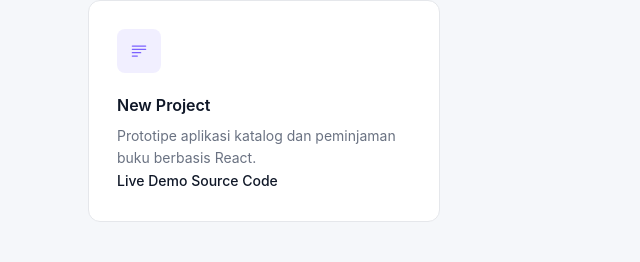
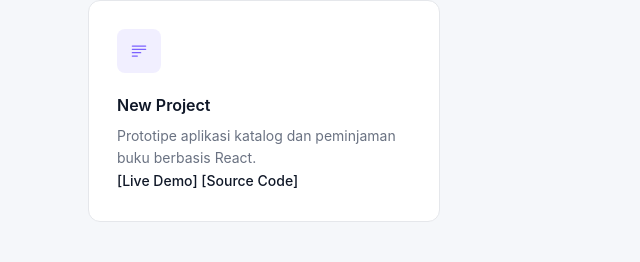
Before and after one commit to hannyprasetya976-maker/portofolio_1, a website: page index.html in a window 1280 px wide. Shown: the part 1315-1577 px from the top of the page, 0-640 px from the left. Drawn offline with Linux system fonts and the light colour scheme.

Commit message:
Update index.html

```diff
--- a/index.html
+++ b/index.html
@@ -190,10 +190,10 @@
           <p class="text-gray-500 text-sm leading-relaxed">
             Prototipe aplikasi katalog dan peminjaman buku berbasis React. <br>
             <a href="https://katalog-buku-six.vercel.app/" class="text-gray-900 text-sm font-medium hover:text-[#0066FF] transition-colors break-all">
-              Live Demo
+              [Live Demo]
             </a>
             <a href="https://github.com/hannyprasetya976-maker/katalog-buku" class="text-gray-900 text-sm font-medium hover:text-[#0066FF] transition-colors break-all">
-              Source Code
+              [Source Code]
             </a>
           </p>
         </div>
```
